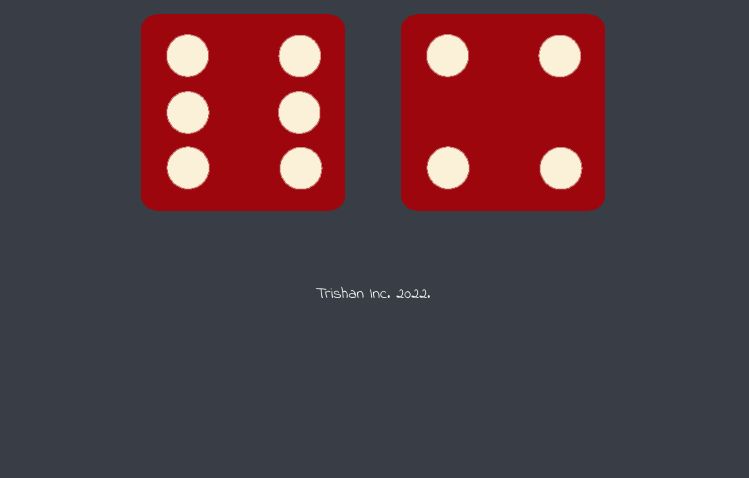
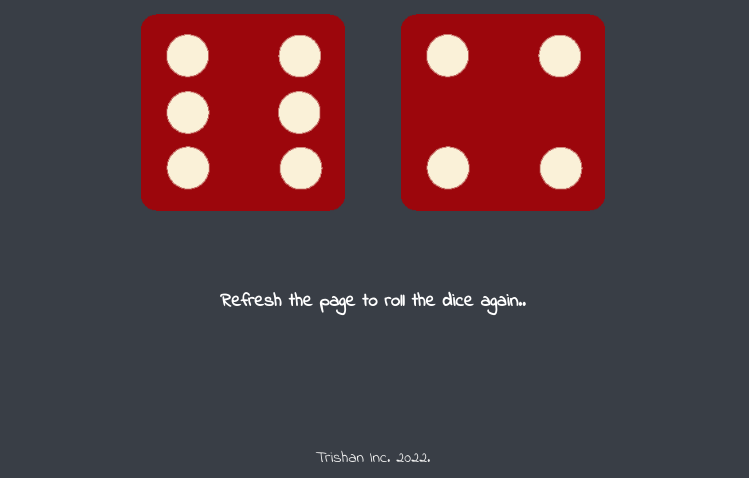
Before and after one commit to trishan023/dice, a plain HTML site: page index.html in a window 1280 px wide. Shown: the part 481-959 px from the top of the page, without its empty margins (267-1016 px from the left). Before the commit the page ends 800 px from the top, so only its background shows below. Drawn offline with Linux system fonts and the light colour scheme.

Commit message:
Added instructions for refreshing the page

```diff
--- a/index.html
+++ b/index.html
@@ -20,9 +20,11 @@
       <p>Player 2</p>
       <img class="img2" src="images/dice6.png">
     </div>
-
   </div>
 
+  <div class="instructions">
+    <h3>Refresh the page to roll the dice again..</h3>
+  </div>
 
     <!-- javaScript File Connection -->
     <script src="index.js" charset="utf-8"></script>
--- a/index.js
+++ b/index.js
@@ -1,3 +1,4 @@
+
 var randomNumber1 = Math.floor(Math.random()*6)+1;
 var randomNumber2 = Math.floor(Math.random()*6)+1;
 
@@ -7,6 +8,7 @@ selectedDice2 = "images/dice"+randomNumber2+".png"
 document.querySelector("div .img1").setAttribute("src",selectedDice1);
 document.querySelector("div .img2").setAttribute("src",selectedDice2);
 
+
 if (randomNumber1>randomNumber2) {
   document.querySelector("h1").innerHTML = "Player 1 wins, bitch!";
 } else if (randomNumber1<randomNumber2) {
--- a/styles.css
+++ b/styles.css
@@ -7,7 +7,14 @@
 .dice {
   text-align: center;
   display: inline-block;
+}
 
+.instructions {
+  color: #fff;
+  text-align: center;
+  margin: auto;
+  font-family: 'Indie Flower';
+  padding: 50px;
 }
 
 body {
```
